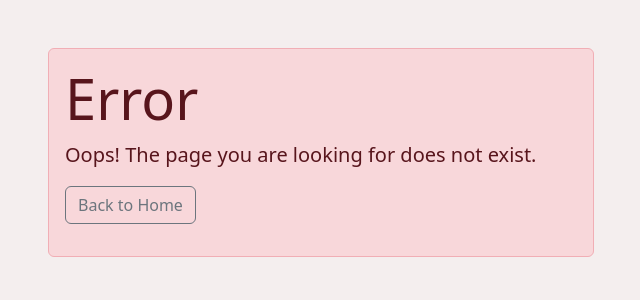
After one commit to tautminas/goals-minder, a Flask app: template templates/error.html in a window 1280 px wide. The commit adds this page. Shown: the top 300 px of the page, without its empty margins (319-959 px from the left). Run offline with Flask 3, Linux system fonts and the light colour scheme; the template is opened without the code that fills it, so the values that code supplies are empty.

Commit message:
Handle HTTPException errors

```diff
--- a/main.py
+++ b/main.py
@@ -1,9 +1,10 @@
-from flask import Flask, render_template, redirect, url_for, flash, session, request
+from flask import Flask, render_template, redirect, url_for, flash, session, request, abort
 from flask_sqlalchemy import SQLAlchemy
 from sqlalchemy import inspect
 from flask_wtf import FlaskForm
 from wtforms import StringField, PasswordField, IntegerField, validators
 from wtforms.validators import DataRequired, Email
+from werkzeug.exceptions import HTTPException
 from flask_bcrypt import Bcrypt
 import os
 
@@ -65,8 +66,15 @@ class GoalForm(FlaskForm):
     ])
 
 
+@app.errorhandler(HTTPException)
+def handle_error(e):
+    return render_template('error.html', error_code=e.code), e.code
+
+
 @app.route('/register', methods=['GET', 'POST'])
 def register():
+    if 'user_id' in session:
+        abort(404)
     form = RegistrationForm()
     if form.validate_on_submit():
         name = form.name.data
@@ -97,7 +105,8 @@ def index():
             description = form.description.data
             completion_percentage = form.completion_percentage.data
 
-            goal = Goal(description=description, completion_percentage=completion_percentage, user_id=session['user_id'])
+            goal = Goal(description=description, completion_percentage=completion_percentage,
+                        user_id=session['user_id'])
             db.session.add(goal)
             db.session.commit()
 
--- a/static/css/styles.css
+++ b/static/css/styles.css
@@ -37,6 +37,11 @@
   background-color: #96C291;
 }
 
+.pale {
+  background-color: #F4EEEE;
+}
+
+
 .content-fitter {
   width: fit-content;
 }
--- /dev/null
+++ b/templates/error.html
@@ -0,0 +1,23 @@
+<!DOCTYPE html>
+<html lang="en">
+<head>
+    <meta charset="UTF-8">
+    <title>Goals Minder</title>
+    <link href="https://cdn.jsdelivr.net/npm/bootstrap@5.3.2/dist/css/bootstrap.min.css" rel="stylesheet" integrity="sha384-T3c6CoIi6uLrA9TneNEoa7RxnatzjcDSCmG1MXxSR1GAsXEV/Dwwykc2MPK8M2HN" crossorigin="anonymous">
+    <link rel="stylesheet" href="{{ url_for('static', filename='css/styles.css') }}">
+    <script defer src="https://cdn.jsdelivr.net/npm/bootstrap@5.3.2/dist/js/bootstrap.bundle.min.js" integrity="sha384-C6RzsynM9kWDrMNeT87bh95OGNyZPhcTNXj1NW7RuBCsyN/o0jlpcV8Qyq46cDfL" crossorigin="anonymous"></script>
+</head>
+<body class="pale">
+    <div class="container mt-5">
+        <div class="row">
+            <div class="col-md-6 offset-md-3">
+                <div class="alert alert-danger">
+                    <h1 class="display-4">Error {{ error_code }}</h1>
+                    <p class="lead">Oops! The page you are looking for does not exist.</p>
+                    <p><a class="btn btn-outline-secondary" href="{{ url_for('index') }}">Back to Home</a></p>
+                </div>
+            </div>
+        </div>
+    </div>
+</body>
+</html>
```
